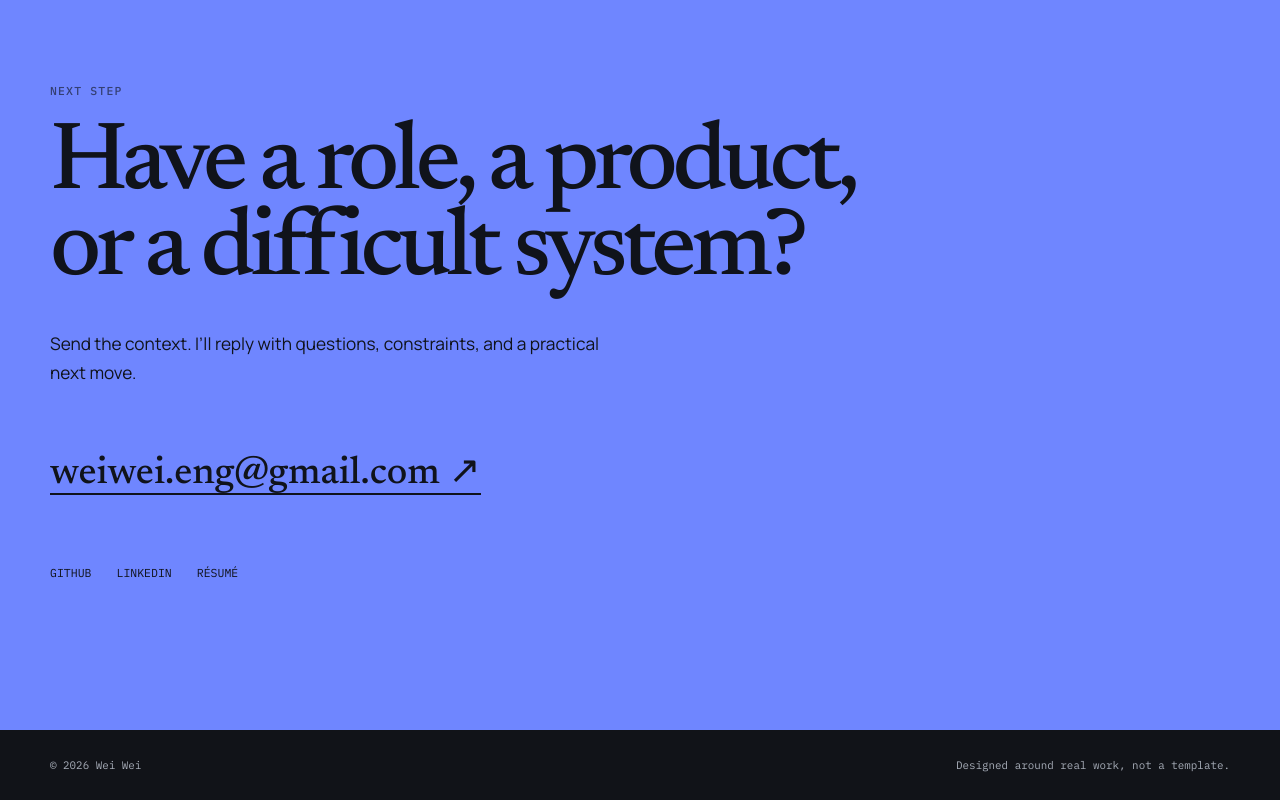
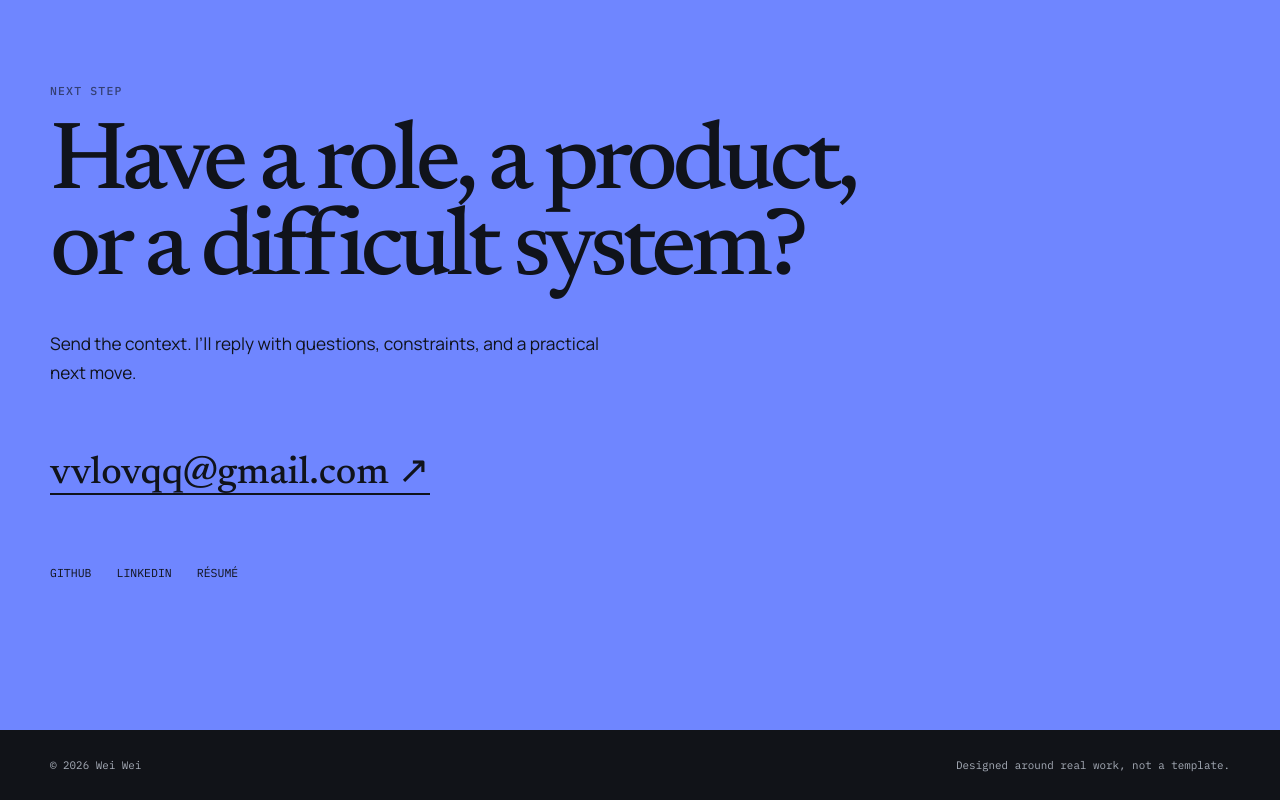
Before and after one commit to scoreJIm/personal-website, a React (Vite) app: page / in a window 1280 px wide. Shown: the part 5179-5979 px from the top of the page. Built offline with nearby package versions, Linux system fonts and the light colour scheme.

Commit message:
fix: use preferred portfolio email

```diff
--- a/src/data/profile.ts
+++ b/src/data/profile.ts
@@ -21,7 +21,7 @@ export const profile = {
     'Java backend engineering, AI application development, and the product judgement to take an idea from rough brief to working software.',
   availability: 'Open to Germany / Europe roles and selected remote contracts',
   location: 'Nanjing, China · Ready to relocate',
-  email: 'weiwei.eng@gmail.com',
+  email: 'vvlovqq@gmail.com',
   github: 'https://github.com/scoreJIm',
   linkedin: 'https://linkedin.com/in/weiweicareer',
   resume: '/Wei-Wei-Resume.pdf',
```
